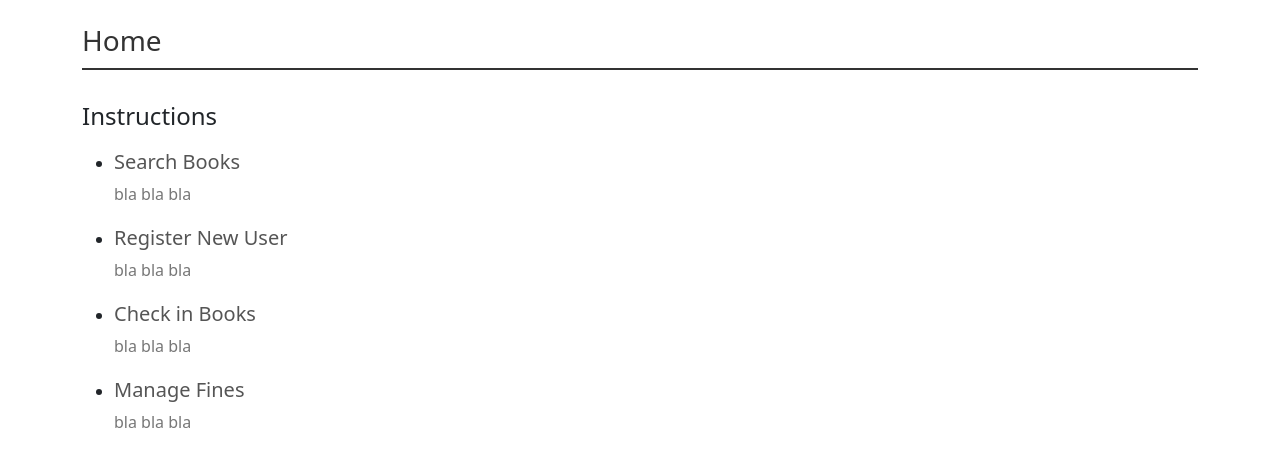
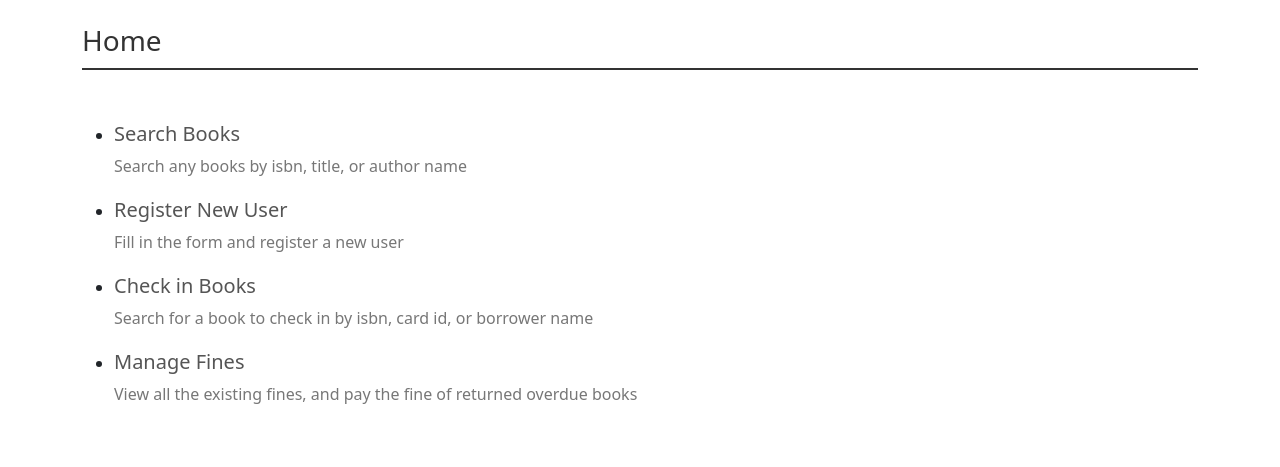
Before and after one commit to Roy0531/DB-Library-System, a Flask app: page / in a window 1280 px wide. Shown: the part 56-523 px from the top of the page. Run offline with Flask 3, Linux system fonts and the light colour scheme; some libraries are stand-ins or nearby versions.

Commit message:
implemented fifine grouping

```diff
--- a/library-app/app.py
+++ b/library-app/app.py
@@ -1,4 +1,4 @@
-from sqlalchemy import or_, cast, String, not_
+from sqlalchemy import or_, cast, String, not_, func
 from flask import Flask, render_template, flash, redirect, url_for, session
 from flask_sqlalchemy import SQLAlchemy
 from dotenv import load_dotenv
@@ -221,9 +221,9 @@ def summary_in(id):
         overdue=False
         date_difference = (loan_to_update.date_in - loan_to_update.due_date).days
         if date_difference > 14:
+            overdue=True
             existing_fine = db.session.query(BookLoan).filter(BookLoan.loan_id == loan_to_update.loan_id).first()
             if not existing_fine:
-                overdue=True
                 fine_amount = date_difference * 0.25
                 new_fines_entry = Fines(loan_id=loan_to_update.loan_id, fine_amt=fine_amount, paid=False)
                 db.session.add(new_fines_entry)
@@ -257,13 +257,24 @@ def fines():
     # Commit the changes to the database
     db.session.commit()
 
-    unpaid_fines = (db.session.query(BookLoan, Fines)
+    unpaid_fines_in = (
+        db.session.query(BookLoan.card_id, func.sum(Fines.fine_amt).label('total_fine'))
         .join(Fines, BookLoan.loan_id == Fines.loan_id)
         .filter(Fines.paid == False)
+        .filter(BookLoan.date_in != None)
+        .group_by(BookLoan.card_id)
         .all()
-        )
-    unpaid_fines_in = [loan for loan in unpaid_fines if loan.BookLoan.date_in]
-    unpaid_fines_out = [loan for loan in unpaid_fines if loan.BookLoan.date_in is None]
+    )
+
+    unpaid_fines_out = (
+        db.session.query(BookLoan.card_id, func.sum(Fines.fine_amt).label('total_fine'))
+        .join(Fines, BookLoan.loan_id == Fines.loan_id)
+        .filter(Fines.paid == False)
+        .filter(BookLoan.date_in == None)
+        .group_by(BookLoan.card_id)
+        .all()
+    )
+
     # query for paid loans
     paid_fines = db.session.query(Fines).filter(Fines.paid == True).all()
     # display the fine page
@@ -272,7 +283,17 @@ def fines():
 # Handle the fine payment
 @app.route('/payment/<id>', methods=['GET', 'POST'])
 def payment(id):
-    fine = db.session.query(Fines).filter(Fines.loan_id == id).first()
+    fine = (
+        db.session.query(BookLoan.card_id, func.sum(Fines.fine_amt).label('total_fine'))
+        .join(Fines, BookLoan.loan_id == Fines.loan_id)
+        .filter(Fines.paid == False)
+        .filter(BookLoan.date_in != None)
+        .filter(BookLoan.card_id == id)
+        .group_by(BookLoan.card_id)
+        .all()
+    )
+
+    # fine = db.session.query(Fines).filter(Fines.loan_id == id).first()
     entered_amount = 0.0
     # create a form object that takes care of payment submission
     form = PaymentForm()
@@ -281,16 +302,26 @@ def payment(id):
         # get the payment amount this user typed in
         entered_amount = form.amount.data
         # validate if this payment is full
-        if entered_amount != float(fine.fine_amt):
+        if entered_amount != float(fine[0][1]):
             # indicate this user that the payment amount has to be exact
             flash('Amount does not match the fine amount.', 'error')
         else:
+            fine_to_update = (
+                    db.session.query(Fines)
+                    .join(BookLoan, Fines.loan_id == BookLoan.loan_id)
+                    .filter(Fines.paid == False)
+                    .filter(BookLoan.date_in != None)
+                    .filter(BookLoan.card_id == id)
+                ).all()
+            print(fine_to_update)
             # update this fine instance to be paid
-            fine.paid = True
+            for fine_instance in fine_to_update:
+                fine_instance.paid = True
             # commit the change to the database
             db.session.commit()
+            loan_ids = [fine.loan_id for fine in fine_to_update]
             # pass the loan id of this fine to recepit() below
-            session['loan_id'] = fine.loan_id
+            session['loan_ids'] = loan_ids
             # direct user to recipt page
             return redirect(url_for('receipt'))
     # display payment page
@@ -299,9 +330,9 @@ def payment(id):
 @app.route('/receipt', methods=['GET'])
 def receipt():
     # get the lona id of the fine that have jsut been paid above
-    loan_id = session.get('loan_id', [])
+    loan_ids = session.get('loan_ids', [])
     # display receipt page
-    return render_template("receipt.html", loan_id=loan_id)
+    return render_template("receipt.html", loan_ids=loan_ids)
 
 # Models
 class Book(db.Model):
--- a/library-app/templates/checkin.html
+++ b/library-app/templates/checkin.html
@@ -14,6 +14,7 @@
                     <li>
                         <strong>Title:</strong> <span id="checkin-title">{{ result.Book.title }}</span><br>
                         <strong>ISBN:</strong> <span id="checkin-isbn">{{ result.Book.isbn }}</span><br>
+                        <strong>Card ID:</strong>  <span id="checkin-name">{{ result.Borrower.card_id }}</span><br>
                         <strong>Brrower:</strong>  <span id="checkin-name">{{ result.Borrower.bname }}</span><br>
                     </li>
                     {% if result.BookLoan.date_in == None %}
@@ -26,6 +27,7 @@
                         </div>
                     {% endif %}
                 </div>
+                <br>
             {% endfor %}
         </ul>
     {% else %}
--- a/library-app/templates/index.html
+++ b/library-app/templates/index.html
@@ -4,23 +4,22 @@
 <h3>Home</h3>
 <br>
 <div>
-    <h4>Instructions</h4>
     <ul>
         <li>
             <h5>Search Books</h5>
-            <p>bla bla bla</p>
+            <p>Search any books by isbn, title, or author name</p>
         </li>
         <li>
             <h5>Register New User</h5>
-            <p>bla bla bla</p>
+            <p>Fill in the form and register a new user</p>
         </li>
         <li>
             <h5>Check in Books</h5>
-            <p>bla bla bla</p>
+            <p>Search for a book to check in by isbn, card id, or borrower name</p>
         </li>
         <li>
             <h5>Manage Fines</h5>
-            <p>bla bla bla</p>
+            <p>View all the existing fines, and pay the fine of returned overdue books </p>
         </li>
     </ul>
 </div>
--- a/library-app/templates/payment.html
+++ b/library-app/templates/payment.html
@@ -13,7 +13,7 @@
 <br>
 <form method="POST">
     {{ form.hidden_tag() }}
-    <h6>Fine {{ form.amount.label }}:  <strong>{{ fine.fine_amt }}</strong></h6>
+    <h6>Fine {{ form.amount.label }}:  <strong>{{ fine[0][1] }}</strong></h6>
     <p>*Payment must be made in full, partial payment not allowed</p>
     <p id="invalid-payment-amount"></p>
     {{ form.amount(class="form-control") }}
--- a/library-app/templates/receipt.html
+++ b/library-app/templates/receipt.html
@@ -3,6 +3,8 @@
 {% block content %}
 <h3>Receipt Page</h3>
 <p>Payment made successfully on the following loan </p>
-<p>Loan ID: {{ loan_id }}</p>
+{% for loan_id in loan_ids%}
+    <p>Loan ID: {{ loan_id }}</p>
+{% endfor %}
 <a href="{{ url_for('index') }}" class="btn btn-primary">Go Back to Homepage</a>
 {% endblock %}
```
Also changed, not shown: library-app/templates/fines.html (+7 -8 lines), library-app/templates/results.html (+3 -5 lines), library-app/templates/summary_in.html (+7 -5 lines).
